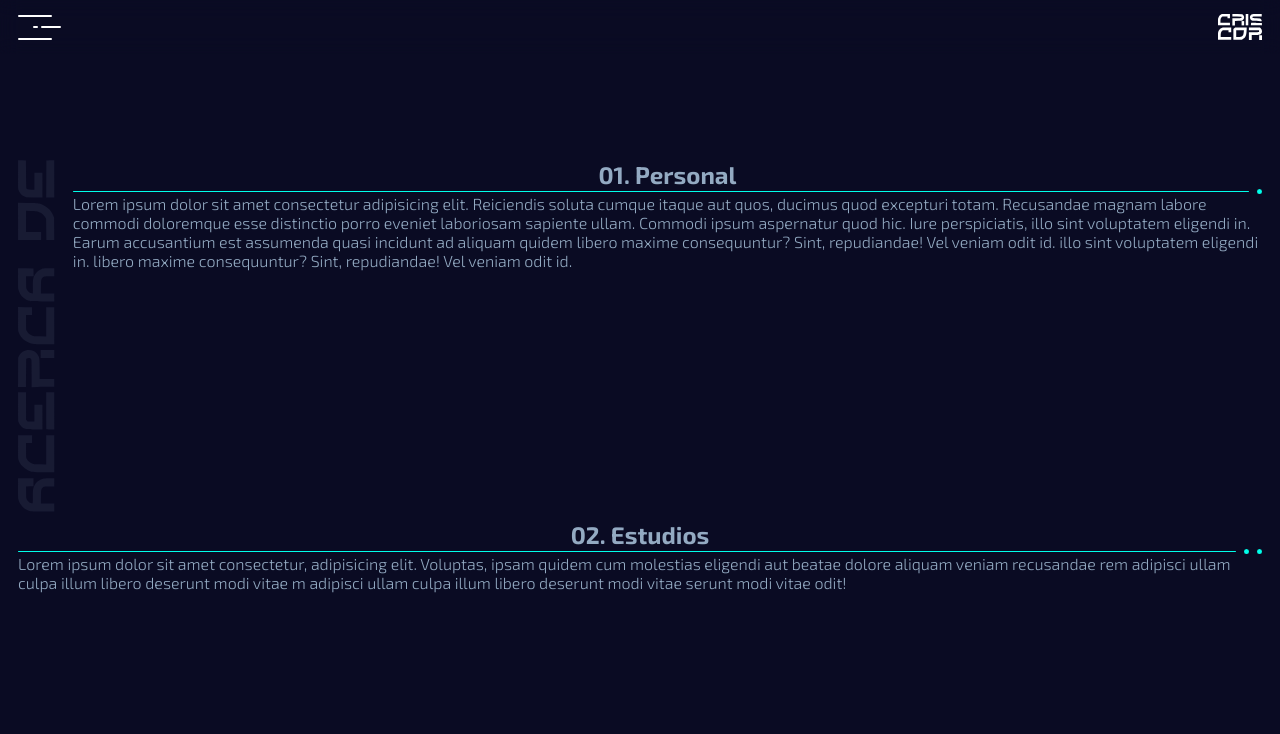
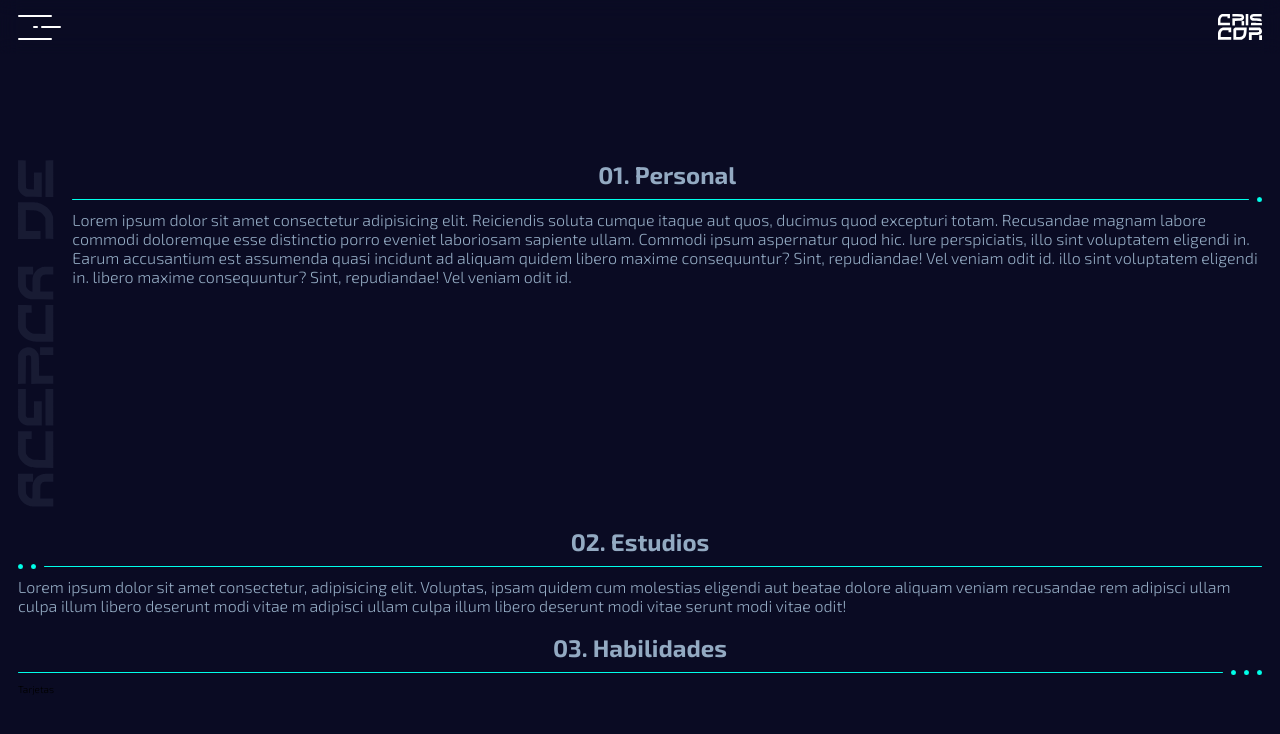
Before and after one commit to CrisdCor/cristian-corrales-portfolio, a React (Vite) app: page /about-me in a window 1280 px wide. Shown: the top 734 px of the page. Built offline with nearby package versions, Linux system fonts and the light colour scheme.

Commit message:
Se maqueta home, pendiente agregar los estilos

```diff
--- a/src/Components/ListMenu/styles.css
+++ b/src/Components/ListMenu/styles.css
@@ -22,6 +22,7 @@
   }
   to {
     transform: translateX(0);
+    opacity: 1;
   }
 }
 
--- a/src/Components/PersonalSection/index.jsx
+++ b/src/Components/PersonalSection/index.jsx
@@ -3,12 +3,14 @@ import "./styles.css";
 
 const PersonalSection = () => {
   return (
-    <article className="personal-section">
+    <section className="personal-section">
       <figure className="personal-section__image">
         <img src={BgImageAboutMe} alt="" />
       </figure>
       <div className="personal-section__text">
-        <h2 className="personal-section__text--title text-center text-lg">01. Personal</h2>
+        <h2 className="personal-section__text--title text-center text-lg">
+          01. Personal
+        </h2>
         <div className="line-decoration">
           <span className="line-decoration--line"></span>
           <span className="line-decoration--circle"></span>
@@ -25,7 +27,7 @@ const PersonalSection = () => {
           Vel veniam odit id.
         </p>
       </div>
-    </article>
+    </section>
   );
 };
 
--- a/src/Components/PersonalSection/styles.css
+++ b/src/Components/PersonalSection/styles.css
@@ -1,19 +1,19 @@
-.personal-section{
+.personal-section {
   width: 100%;
   height: auto;
+  margin-bottom: 1.8rem;
   display: flex;
+  gap: 1.8rem;
 }
 
-.personal-section__image{
+.personal-section__image {
   width: 3.8rem;
-    height: 36rem;
 }
 
-.personal-section__image img{
+.personal-section__image img {
   width: 100%;
 }
 
-.personal-section__text{
+.personal-section__text {
   width: 100%;
-    padding: 0 0 0 1.8rem;
 }
--- /dev/null
+++ b/src/Components/SkillSection/index.jsx
@@ -0,0 +1,20 @@
+import "./styles.css";
+
+const SkillSection = () => {
+  return (
+    <section>
+      <h2 className="text-center text-lg">03. Habilidades</h2>
+      <div className="line-decoration">
+        <span className="line-decoration--line"></span>
+        <span className="line-decoration--circle"></span>
+        <span className="line-decoration--circle"></span>
+        <span className="line-decoration--circle"></span>
+      </div>
+      <div className="skills-card">
+        <div>Tarjetas</div>
+      </div>
+    </section>
+  );
+};
+
+export default SkillSection;
--- a/src/Components/StudySection/index.jsx
+++ b/src/Components/StudySection/index.jsx
@@ -2,21 +2,21 @@ import "./styles.css";
 
 const StudySection = () => {
   return (
-    <article>
+    <section className="study-section">
       <h2 className="text-center text-lg">02. Estudios</h2>
       <div className="line-decoration">
-        <span className="line-decoration--line"></span>
         <span className="line-decoration--circle"></span>
         <span className="line-decoration--circle"></span>
+        <span className="line-decoration--line"></span>
       </div>
       <p className="text-m">
         Lorem ipsum dolor sit amet consectetur, adipisicing elit. Voluptas,
         ipsam quidem cum molestias eligendi aut beatae dolore aliquam veniam
-        recusandae rem adipisci ullam culpa illum libero deserunt modi vitae
-        m adipisci ullam culpa illum libero deserunt modi vitae serunt modi vitae
+        recusandae rem adipisci ullam culpa illum libero deserunt modi vitae m
+        adipisci ullam culpa illum libero deserunt modi vitae serunt modi vitae
         odit!
       </p>
-    </article>
+    </section>
   );
 };
 
--- a/src/Components/StudySection/styles.css
+++ b/src/Components/StudySection/styles.css
@@ -0,0 +1,5 @@
+.study-section {
+  width: 100%;
+  height: auto;
+  margin-bottom: 1.8rem;
+}
--- a/src/Containers/MainMenu/styles.css
+++ b/src/Containers/MainMenu/styles.css
@@ -12,6 +12,7 @@
   align-items: center;
   background: rgba(10, 11, 35, 0.15);
   backdrop-filter: blur(1rem);
+  opacity: 0;
   animation: open-menu-animation 0.6s ease-in-out forwards;
 }
 
--- a/src/Pages/App/global.css
+++ b/src/Pages/App/global.css
@@ -56,37 +56,38 @@ h2 {
 }
 /*Text-align*/
 
-.text-left{
-  text-align:left;
+.text-left {
+  text-align: left;
 }
 
-.text-center{
+.text-center {
   text-align: center;
 }
 
-.text-right{
+.text-right {
   text-align: right;
 }
 /*Lines Decoration */
 
-.line-decoration{
+.line-decoration {
   width: 100%;
-  height: .5rem;
+  height: 0.5rem;
+  margin: 0.8rem 0;
   display: flex;
   align-items: center;
-  gap: .8rem;
+  gap: 0.8rem;
 }
 
-.line-decoration--line{
+.line-decoration--line {
   width: 100%;
   height: 0.1rem;
-  border-radius: .6rem;
+  border-radius: 0.6rem;
   background: var(--cyan);
 }
 
-.line-decoration--circle{
-  width: .5rem;
-  height: .5rem;
+.line-decoration--circle {
+  width: 0.5rem;
+  height: 0.5rem;
   border-radius: 50%;
   background: var(--cyan);
 }
--- a/src/Pages/Home/index.jsx
+++ b/src/Pages/Home/index.jsx
@@ -6,11 +6,27 @@ function Home() {
   return (
     <Layout>
       <main className="home">
-        <div className="home__text-greeting">
-          <p></p>
-          <p></p>
+        <div className="home__greeting">
+          <p className="text-lg">Hola,</p>
+          <p className="text-lg">Yo soy</p>
+          <div className="line-decoration">
+            <span className="line-decoration--line"></span>
+            <span className="line-decoration--circle"></span>
+          </div>
         </div>
-        <SocialNetworks/>
+        <figure>
+          <img src="" alt="" />
+        </figure>
+        <div className="line-decoration">
+          <span className="line-decoration--circle"></span>
+          <span className="line-decoration--circle"></span>
+          <span className="line-decoration--line"></span>
+        </div>
+        <div>
+          <p className="text-lg">Profesional en Mercadro &</p>
+          <p className="text-lg">Desarrollador Web</p>
+        </div>
+        <SocialNetworks />
       </main>
     </Layout>
   );
--- a/src/Pages/Home/styles.css
+++ b/src/Pages/Home/styles.css
@@ -1,7 +1,11 @@
-.home{
+.home {
   width: 100%;
   max-width: 128rem;
   height: 100vh;
   margin: 0 auto;
-  color: white;
+  padding: 0 1.8rem;
+  display: grid;
+  grid-template-columns: 60% 40%;
+  grid-template-rows: 2fr 1fr;
+  place-content: center;
 }
--- a/src/Pages/about-me/index.jsx
+++ b/src/Pages/about-me/index.jsx
@@ -1,15 +1,17 @@
 import Layout from "../../Components/Layout";
 import PersonalSection from "../../Components/PersonalSection";
 import StudySection from "../../Components/StudySection";
+import SkillSection from "../../Components/SkillSection";
 import "./styles.css";
 
 function AboutMe() {
   return (
     <Layout>
-          <main className="about-me">
-            <PersonalSection/>
-            <StudySection/>
-          </main>
+      <main className="about-me">
+        <PersonalSection />
+        <StudySection />
+        <SkillSection />
+      </main>
     </Layout>
   );
 }
```
Also changed, not shown: src/Components/SkillSection/styles.css (added). Lines whose indentation alone changed are shown as unchanged.
